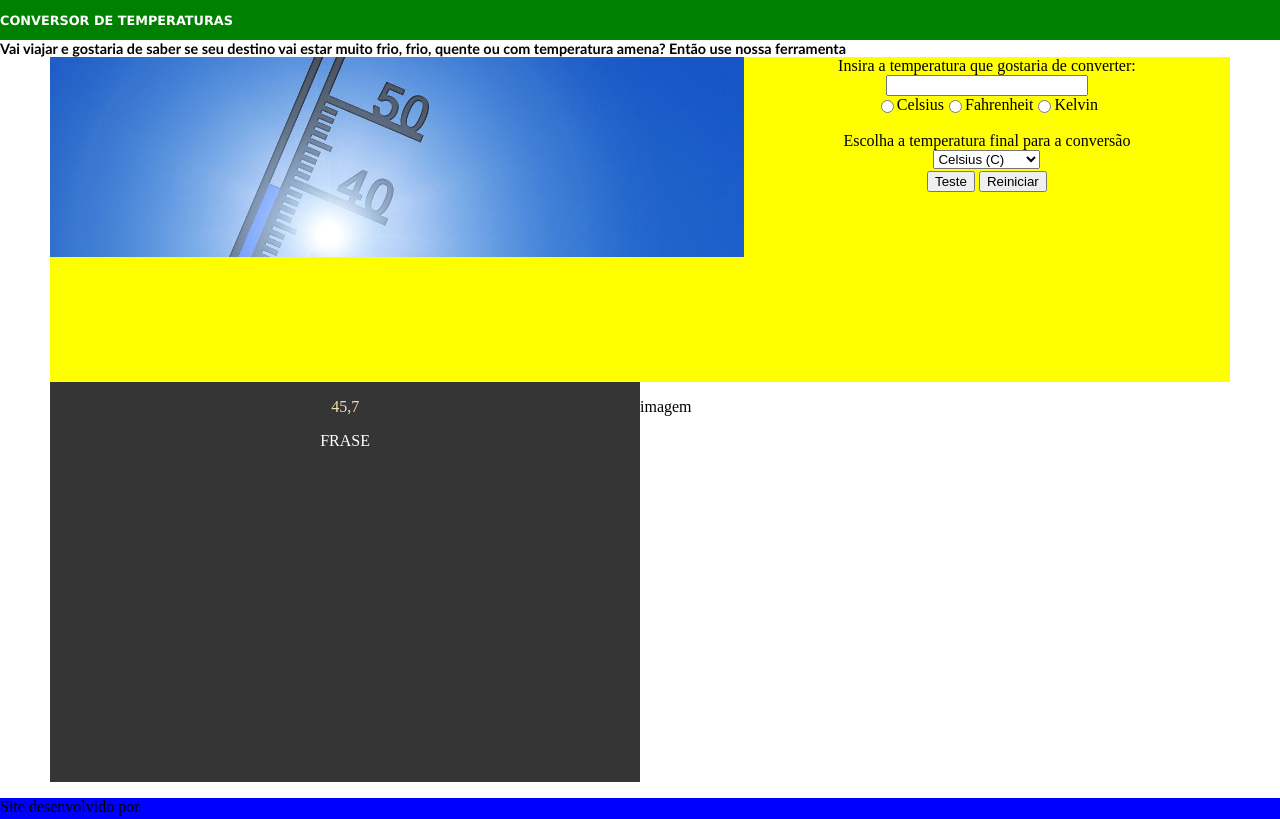
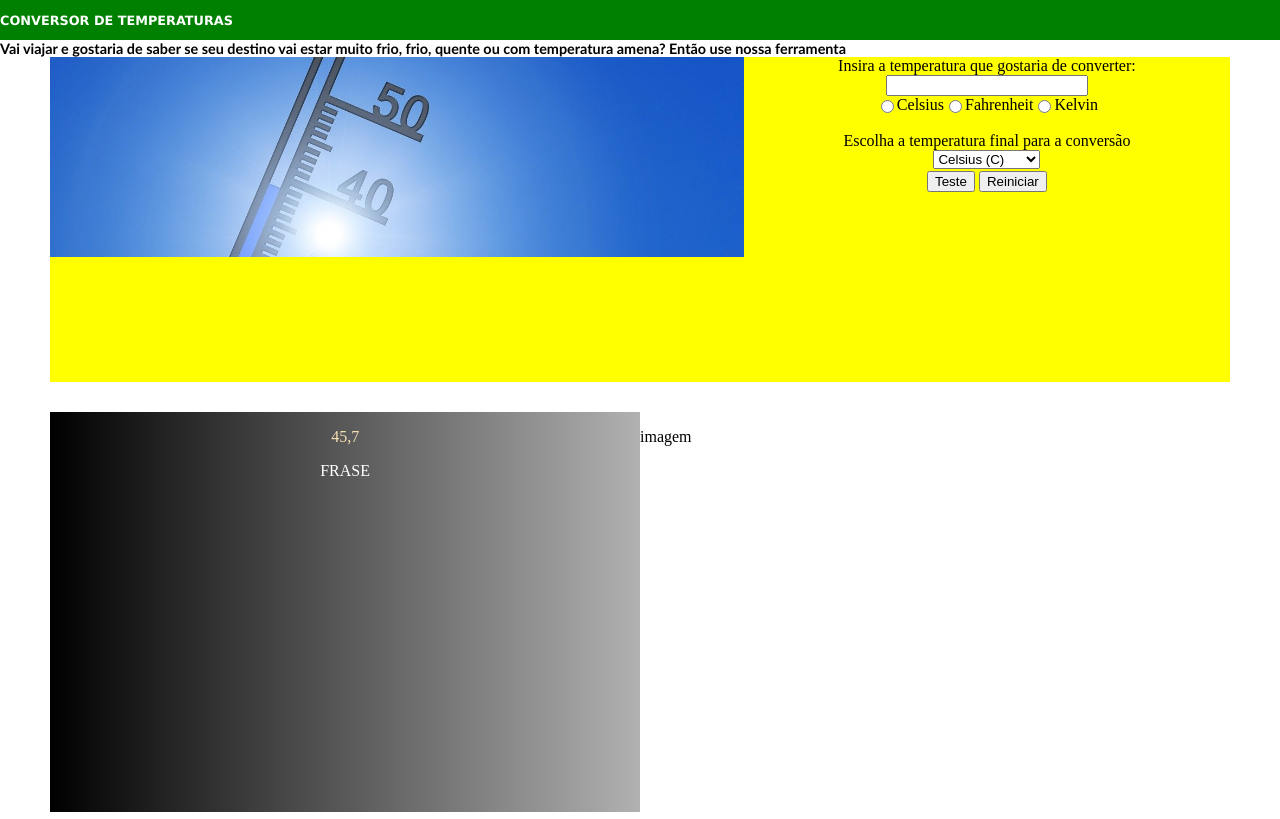
Before and after one commit to Josericardodesouza/conversor-de-temperatura, a plain HTML site: page index.html in a window 1280 px wide. Shown: the top 819 px of the page. Drawn offline with Linux system fonts and the light colour scheme.

Commit message:
Update style.css

```diff
--- a/style.css
+++ b/style.css
@@ -122,7 +122,8 @@ div#div-img2 {
 
 div#div-saida {
     width: 70%;
-    background-color: rgba(0, 0, 0, 0.792);
+    /* background-color: rgba(0, 0, 0, 0.792); */
+    background-image: linear-gradient(to right, black, rgba(0, 0, 0, 0.304));
     text-align: center;
     margin: auto;
 }
@@ -145,6 +146,7 @@ footer {
         width: 95%;
         flex-direction: row;
        margin: auto;
+       margin-bottom: 30px;
     }
 
     div#ent {
@@ -164,6 +166,7 @@ footer {
         flex-direction: row;
         width: 95%;
         margin: auto;
+
     }
 
     div#div-img2 {
```
